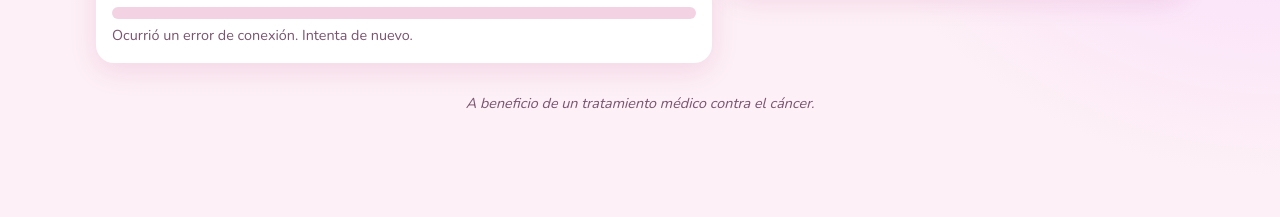
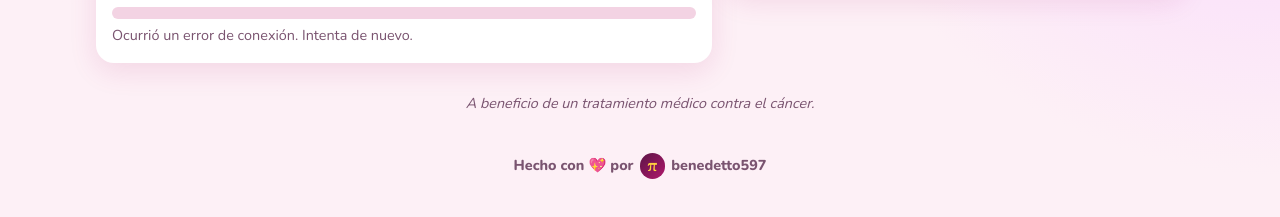
Before and after one commit to benedetto597/raffle-manager-tickets, a plain HTML site: page index.html in a window 1280 px wide. Shown: the part 553-770 px from the top of the page. Drawn offline with nearby package versions, Linux system fonts and the light colour scheme; no server answers.

Commit message:
feat: pie de página con enlace a GitHub y símbolo π
Co-Authored-By: Claude Opus 5.5 <noreply@anthropic.com>

```diff
--- a/css/styles.css
+++ b/css/styles.css
@@ -186,3 +186,12 @@ input:focus-visible { outline: none; border-color: var(--pink); box-shadow: 0 0
   .brand { font-size: .95rem; }
   .kpi strong { font-size: 1.5rem; }
 }
+
+.site-footer { text-align: center; padding: 8px 16px 28px; font-size: .9rem; }
+.site-footer a { color: var(--muted); text-decoration: none; font-weight: 700; display: inline-flex; align-items: center; gap: 6px; }
+.site-footer a:hover, .site-footer a:focus-visible { color: var(--magenta); }
+.site-footer .pi {
+  display: inline-grid; place-items: center; width: 1.7em; height: 1.7em; border-radius: 50%;
+  background: linear-gradient(135deg, var(--plum), var(--magenta)); color: var(--yellow);
+  font: 900 1.05em/1 Georgia, 'Times New Roman', serif;
+}
--- a/index.html
+++ b/index.html
@@ -137,6 +137,12 @@
     </section>
   </main>
 
+  <footer class="site-footer">
+    <a href="https://github.com/benedetto597" target="_blank" rel="noopener noreferrer" aria-label="GitHub de benedetto597">
+      Hecho con 💖 por <span class="pi" aria-hidden="true">π</span> benedetto597
+    </a>
+  </footer>
+
   <!-- PIN -->
   <dialog id="pinDlg" class="dialog">
     <form id="pinForm" method="dialog" novalidate>
```
